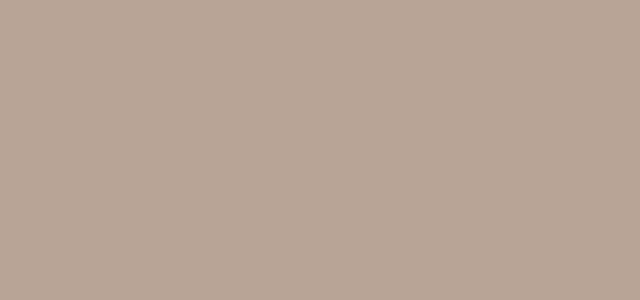
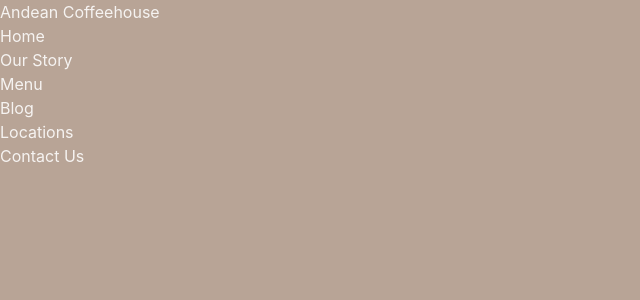
Before and after one commit to RiosNicholas/andean-coffeehouse, a React (Vite) app in the folder andean-coffeehouse/: page /contact in a window 1280 px wide. Before the commit this address had no page. Shown: the top 300 px of the page, without its empty margins (0-640 px from the left). Built offline with nearby package versions, Linux system fonts and the light colour scheme.

Commit message:
Add missing page to router

```diff
--- a/andean-coffeehouse/src/main.jsx
+++ b/andean-coffeehouse/src/main.jsx
@@ -6,6 +6,7 @@
 import Menu from './pages/Menu.jsx'
 import Locations from './pages/Locations.jsx'
 import Blog from './pages/Blog.jsx'
+import Contact from './pages/Contact.jsx'
 import './index.css'
 
 ReactDOM.createRoot(document.getElementById('root')).render(
@@ -16,6 +17,7 @@
       <Route index={true} path="/menu" element={<Menu />} />
       <Route index={true} path="/blog" element={<Locations />} />
       <Route index={true} path="/locations" element={<Blog />} />
+      <Route index={true} path="/contact" element={<Contact />} />
     </Routes>
   </BrowserRouter>
 )
--- /dev/null
+++ b/andean-coffeehouse/src/pages/Contact.jsx
@@ -0,0 +1,11 @@
+import Nav from "../components/Nav";
+
+const Contact = () => {
+    return (
+        <>
+            <Nav/>
+        </>
+    );
+}
+
+export default Contact;
```
